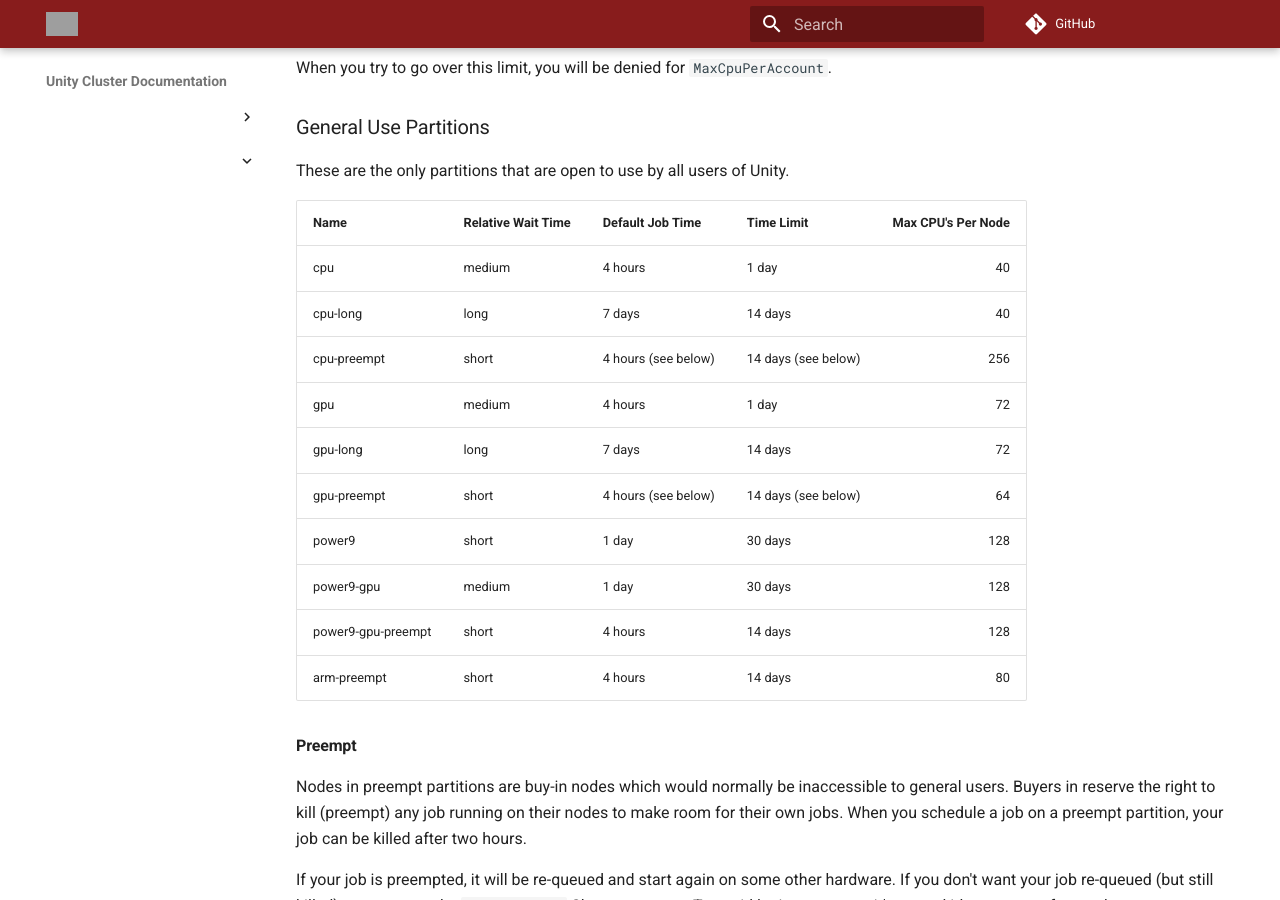
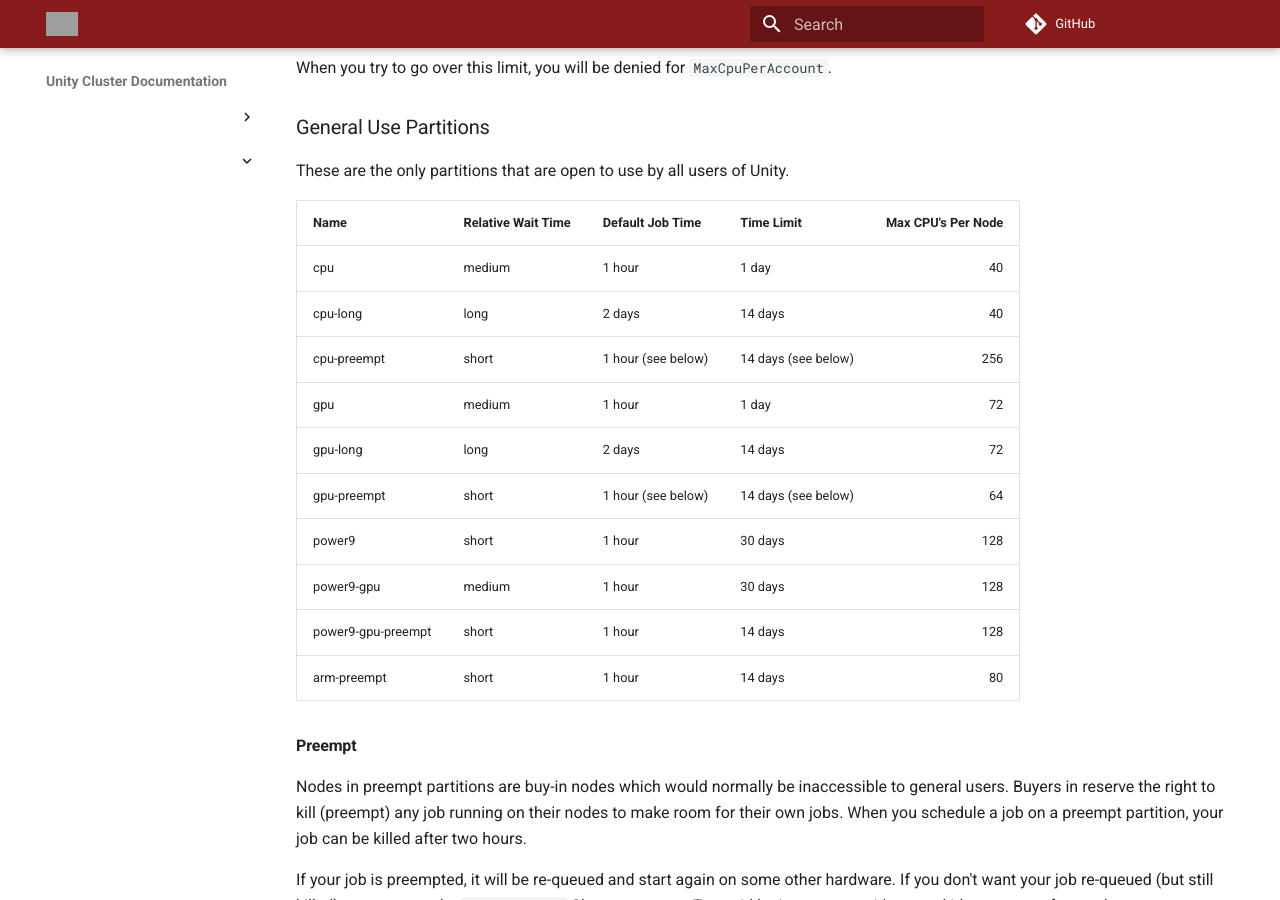
Before and after one commit to UMass-RC/unity-docs, an MkDocs documentation site: the page built from docs/technical/partitionlist.md, in a window 1280 px wide and 900 px high, scrolled down 208 px. Built offline with MkDocs 1.6.1 and Material for MkDocs 9.7.7, drawn with Linux system fonts in a browser that asks for light colours; comment, search, counter and statistics services are not loaded; grey boxes are pictures that could not be loaded.

Commit message:
Update Default Timelimits

```diff
--- a/sheets-to-md/output/general-parts.md
+++ b/sheets-to-md/output/general-parts.md
@@ -1,12 +1,12 @@
-| Name               | Relative Wait Time   | Default Job Time    | Time Limit          |   Max CPU's Per Node |
-|:-------------------|:---------------------|:--------------------|:--------------------|---------------------:|
-| cpu                | medium               | 4 hours             | 1 day               |                   40 |
-| cpu-long           | long                 | 7 days              | 14 days             |                   40 |
-| cpu-preempt        | short                | 4 hours (see below) | 14 days (see below) |                  256 |
-| gpu                | medium               | 4 hours             | 1 day               |                   72 |
-| gpu-long           | long                 | 7 days              | 14 days             |                   72 |
-| gpu-preempt        | short                | 4 hours (see below) | 14 days (see below) |                   64 |
-| power9             | short                | 1 day               | 30 days             |                  128 |
-| power9-gpu         | medium               | 1 day               | 30 days             |                  128 |
-| power9-gpu-preempt | short                | 4 hours             | 14 days             |                  128 |
-| arm-preempt        | short                | 4 hours             | 14 days             |                   80 |
+| Name               | Relative Wait Time   | Default Job Time   | Time Limit          |   Max CPU's Per Node |
+|:-------------------|:---------------------|:-------------------|:--------------------|---------------------:|
+| cpu                | medium               | 1 hour             | 1 day               |                   40 |
+| cpu-long           | long                 | 2 days             | 14 days             |                   40 |
+| cpu-preempt        | short                | 1 hour (see below) | 14 days (see below) |                  256 |
+| gpu                | medium               | 1 hour             | 1 day               |                   72 |
+| gpu-long           | long                 | 2 days             | 14 days             |                   72 |
+| gpu-preempt        | short                | 1 hour (see below) | 14 days (see below) |                   64 |
+| power9             | short                | 1 hour             | 30 days             |                  128 |
+| power9-gpu         | medium               | 1 hour             | 30 days             |                  128 |
+| power9-gpu-preempt | short                | 1 hour             | 14 days             |                  128 |
+| arm-preempt        | short                | 1 hour             | 14 days             |                   80 |
```
